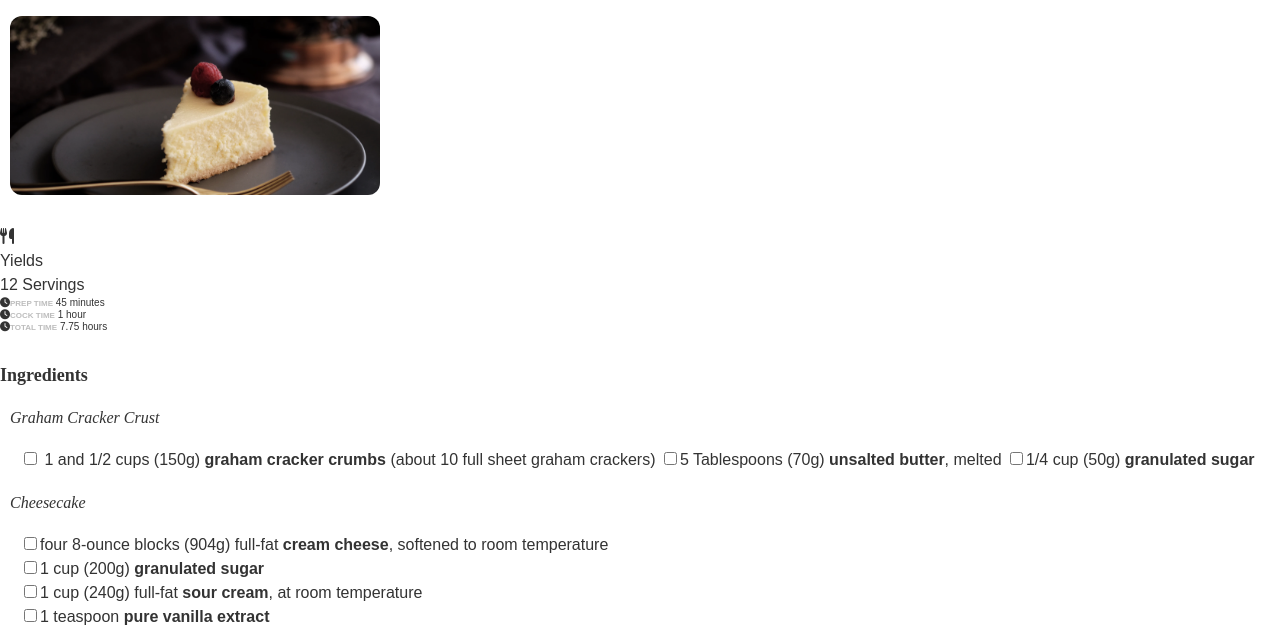
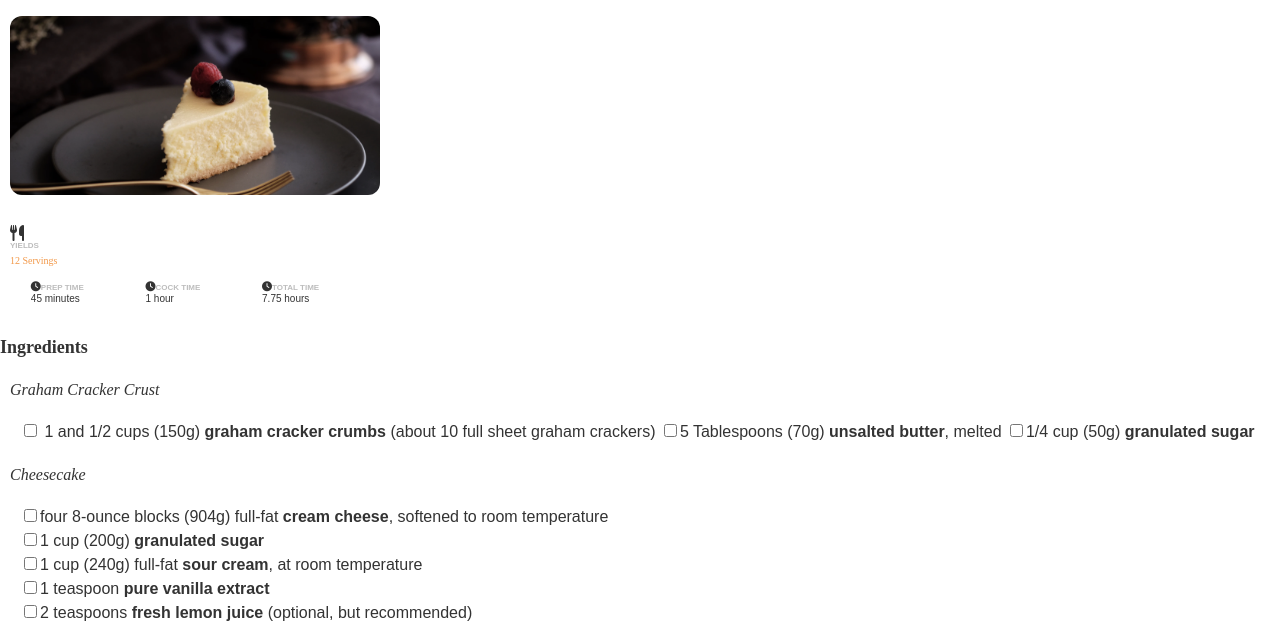
Before and after one commit to Kstrohfus/cheescake-receipe-page, a plain HTML site: page index.html in a window 1280 px wide. Shown: the part 165-790 px from the top of the page. Drawn offline with Linux system fonts and the light colour scheme.

Commit message:
Instuctions and styling complete

```diff
--- a/css/main.css
+++ b/css/main.css
@@ -130,16 +130,36 @@ header h1 {
 
 .container-servings {
     font-family: "Montserrat", sans-serif;
+    margin-left: 10px;
+    display: flex;
+    flex-direction: column;
+    justify-content: flex-start;
+    width: 150px;
+}
+
+.servings {
+    font-family: "Montserrat";
+    font-style: normal;
+    font-weight: 500;
+    font-size: 10px;
+    line-height: 20px;
+    color: #f2994a;
 }
 
 .timing {
+    display: flex;
+    flex-direction: row;
+    justify-content: space-around;
+    margin-top: 10px;
     font-family: "Montserrat", sans-serif;
     font-weight: 500;
     font-size: 10px;
     line-height: 12px;
+    width: 350px;
 }
 
-.timing span {
+.timing span,
+.yields {
     color: #bdbdbd;
     font-weight: 700;
     font-size: 8px;
@@ -191,7 +211,7 @@ header h1 {
 li {
     position: relative;
     font-size: 16px;
-    color: red;
+    color: #fff;
     font-family: "Playfair Display" serif;
     font-weight: 700;
     font-size: 24px;
@@ -211,6 +231,9 @@ li:before {
 }
 
 .instructions-container p {
+    margin-top: -35px;
+    margin-bottom: 20px;
+    margin-left: 15px;
     font-family: "Montserrat", sans-serif;
     color: #000;
     font-weight: 400;
--- a/index.html
+++ b/index.html
@@ -52,18 +52,22 @@
         <!-- Cooking Directions -->
         <section class="cooking-directions">
             <div class="container-servings">
-                <i class="fa fa-utensils"></i>
-                <p>Yields</p>
-                <p>12 Servings</p>
+                <i class="fa fa-cutlery"></i>
+                <p class="yields">Yields</p>
+                <p class="servings">12 Servings</p>
             </div>
             <div class="timing">
                 <p>
-                    <i class="fa fa-clock"></i><span>Prep Time</span> 45 minutes
+                    <i class="fa fa-clock"></i><span>Prep Time</span> <br />45
+                    minutes
                 </p>
-                <p><i class="fa fa-clock"></i><span>Cock Time</span> 1 hour</p>
                 <p>
-                    <i class="fa fa-clock"></i><span>Total Time</span> 7.75
-                    hours
+                    <i class="fa fa-clock"></i><span>Cock Time</span> <br />1
+                    hour
+                </p>
+                <p>
+                    <i class="fa fa-clock"></i><span>Total Time</span>
+                    <br />7.75 hours
                 </p>
             </div>
             <div class="cooking-ingredients">
```
